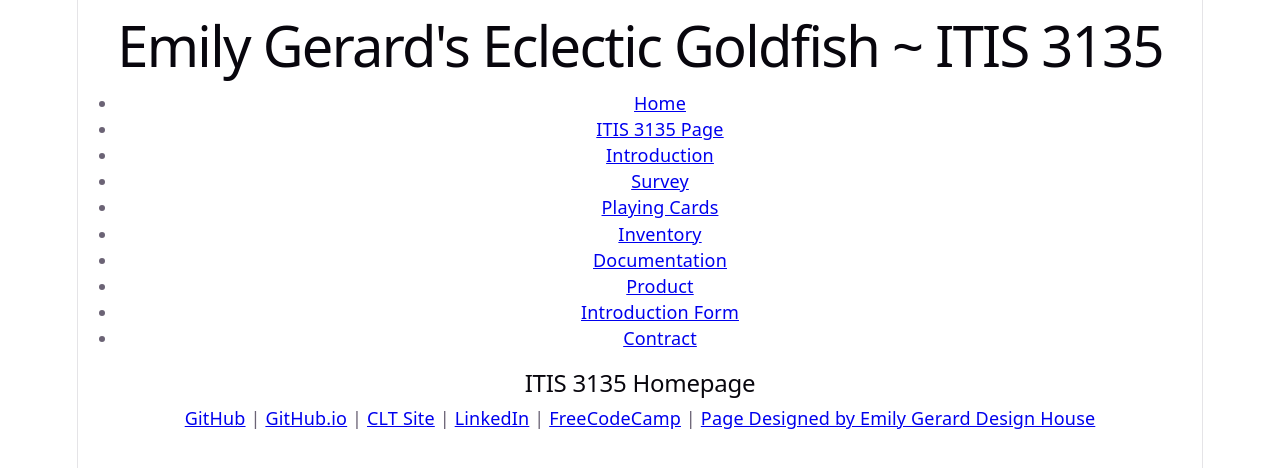
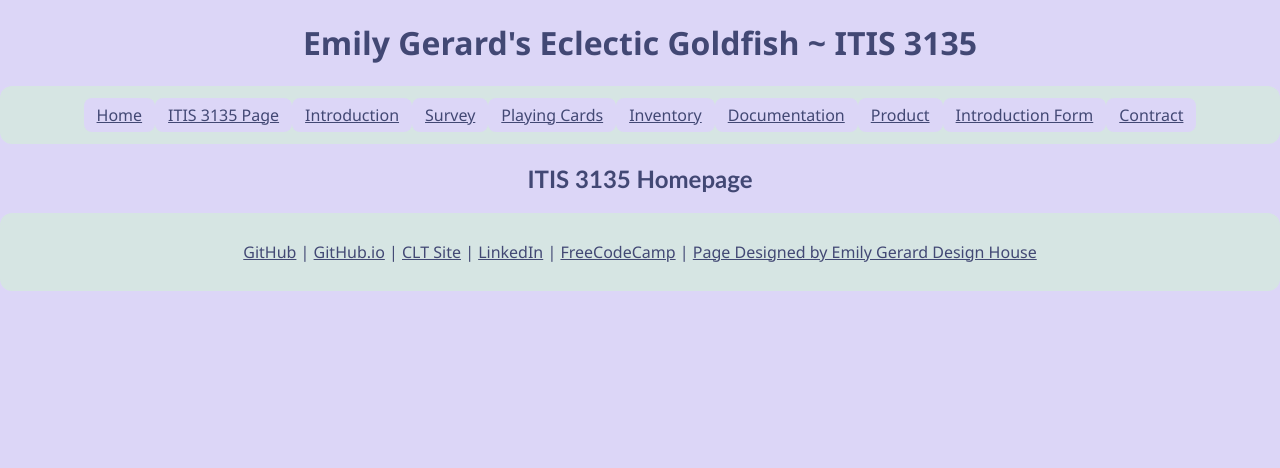
Before and after one commit to emily-gerard/itis3135-react, a React (Vite) app: page / in a window 1280 px wide. Shown: the top 468 px of the page. Built offline with nearby package versions, Linux system fonts and the light colour scheme.

Commit message:
Update index.css

```diff
--- a/src/index.css
+++ b/src/index.css
@@ -1,111 +1,82 @@
 :root {
-  --text: #6b6375;
-  --text-h: #08060d;
-  --bg: #fff;
-  --border: #e5e4e7;
-  --code-bg: #f4f3ec;
-  --accent: #aa3bff;
-  --accent-bg: rgba(170, 59, 255, 0.1);
-  --accent-border: rgba(170, 59, 255, 0.5);
-  --social-bg: rgba(244, 243, 236, 0.5);
-  --shadow:
-    rgba(0, 0, 0, 0.1) 0 10px 15px -3px, rgba(0, 0, 0, 0.05) 0 4px 6px -2px;
-
-  --sans: system-ui, 'Segoe UI', Roboto, sans-serif;
-  --heading: system-ui, 'Segoe UI', Roboto, sans-serif;
-  --mono: ui-monospace, Consolas, monospace;
-
-  font: 18px/145% var(--sans);
-  letter-spacing: 0.18px;
-  color-scheme: light dark;
-  color: var(--text);
-  background: var(--bg);
-  font-synthesis: none;
-  text-rendering: optimizeLegibility;
-  -webkit-font-smoothing: antialiased;
-  -moz-osx-font-smoothing: grayscale;
-
-  @media (max-width: 1024px) {
-    font-size: 16px;
-  }
-}
-
-@media (prefers-color-scheme: dark) {
-  :root {
-    --text: #9ca3af;
-    --text-h: #f3f4f6;
-    --bg: #16171d;
-    --border: #2e303a;
-    --code-bg: #1f2028;
-    --accent: #c084fc;
-    --accent-bg: rgba(192, 132, 252, 0.15);
-    --accent-border: rgba(192, 132, 252, 0.5);
-    --social-bg: rgba(47, 48, 58, 0.5);
-    --shadow:
-      rgba(0, 0, 0, 0.4) 0 10px 15px -3px, rgba(0, 0, 0, 0.25) 0 4px 6px -2px;
-  }
-
-  #social .button-icon {
-    filter: invert(1) brightness(2);
-  }
+  --french-blue: #424874ff;
+  --periwinkle: #dcd6f7ff;
+  --periwinkle-2: #a6b1e1ff;
+  --pale-slate: #cacfd6ff;
+  --azure-mist: #d6e5e3ff;
 }
 
 body {
-  margin: 0;
+  background-color: var(--periwinkle);
+  color: var(--french-blue);
+  margin: 0 auto;
+  font-family: "Segoe UI", Tahoma, Geneva, Verdana, sans-serif;
+  max-width: 900ch;
 }
 
-#root {
-  width: 1126px;
-  max-width: 100%;
-  margin: 0 auto;
-  text-align: center;
-  border-inline: 1px solid var(--border);
-  min-height: 100svh;
-  display: flex;
-  flex-direction: column;
-  box-sizing: border-box;
-}
-
-h1,
-h2 {
-  font-family: var(--heading);
-  font-weight: 500;
-  color: var(--text-h);
+p {
+  font-family: "Segoe UI", Tahoma, Geneva, Verdana, sans-serif;
 }
 
 h1 {
-  font-size: 56px;
-  letter-spacing: -1.68px;
-  margin: 32px 0;
-  @media (max-width: 1024px) {
-    font-size: 36px;
-    margin: 20px 0;
-  }
-}
-h2 {
-  font-size: 24px;
-  line-height: 118%;
-  letter-spacing: -0.24px;
-  margin: 0 0 8px;
-  @media (max-width: 1024px) {
-    font-size: 20px;
-  }
-}
-p {
-  margin: 0;
+  text-align: center;
 }
 
-code,
-.counter {
-  font-family: var(--mono);
-  display: inline-flex;
-  border-radius: 4px;
-  color: var(--text-h);
+h2,
+h3 {
+  text-align: center;
+  font-family: "Gill Sans", "Gill Sans MT", Calibri, "Trebuchet MS", sans-serif;
 }
 
-code {
-  font-size: 15px;
-  line-height: 135%;
-  padding: 4px 8px;
-  background: var(--code-bg);
+a:link {
+  color: var(--french-blue);
 }
+
+a:visited {
+  color: #402851;
+}
+
+a:hover {
+  color: var(--periwinkle-2);
+}
+
+a:active {
+  color: #1f2345;
+}
+
+nav {
+  font-family: "Segoe UI", Tahoma, Geneva, Verdana, sans-serif;
+  padding: 12px 16px;
+  background-color: var(--azure-mist);
+  border-radius: 12px;
+  position: sticky;
+  top: 0;
+}
+
+nav a {
+  display: inline-block;
+  padding: 6px 13px;
+  background-color: var(--periwinkle);
+  border-radius: 8px;
+}
+
+nav ul {
+  list-style-type: none;
+  margin: 0px;
+  padding: 0px;
+  display: flex;
+  justify-content: center;
+}
+
+img {
+  border: 4px solid var(--azure-mist);
+  border-radius: 8px;
+}
+
+footer {
+  text-align: center;
+  font-family: "Segoe UI", Tahoma, Geneva, Verdana, sans-serif;
+  padding: 12px 16px;
+  background-color: var(--azure-mist);
+  border-radius: 12px;
+}
```
